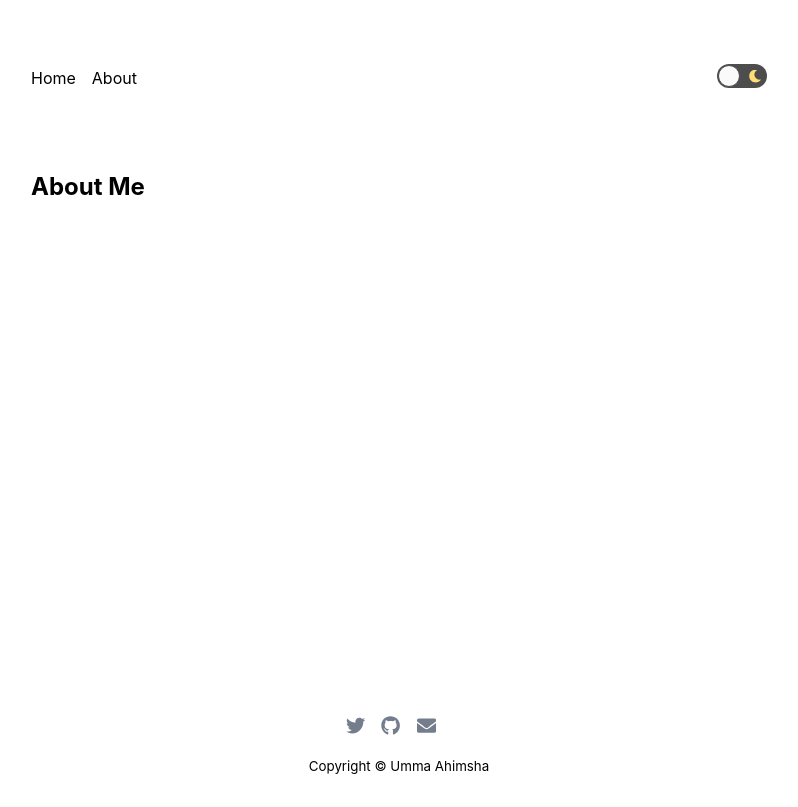
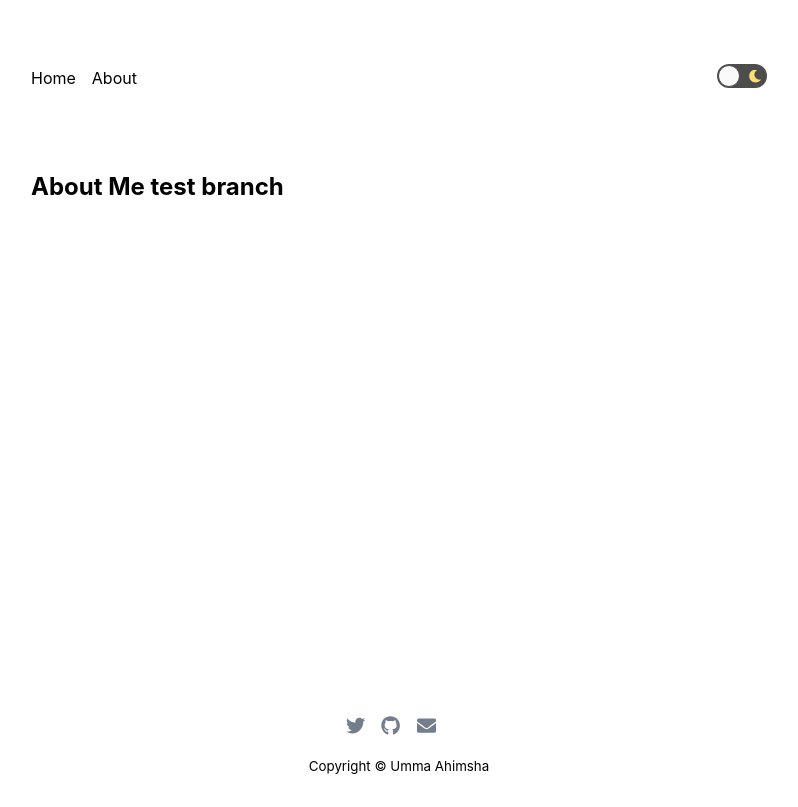
Before and after one commit to hydego17/hydego, a Next.js app: page /about in a window 1280 px wide. Shown: the whole page, without its empty margins (241-1039 px from the left). Built offline with nearby package versions, Linux system fonts and the light colour scheme.

Commit message:
test branch

```diff
--- a/pages/about.jsx
+++ b/pages/about.jsx
@@ -4,7 +4,7 @@ export default function About() {
   // Add sanity page
   return (
     <AboutStyled>
-      <h2>About Me</h2>
+      <h2>About Me test branch</h2>
     </AboutStyled>
   );
 }
```
